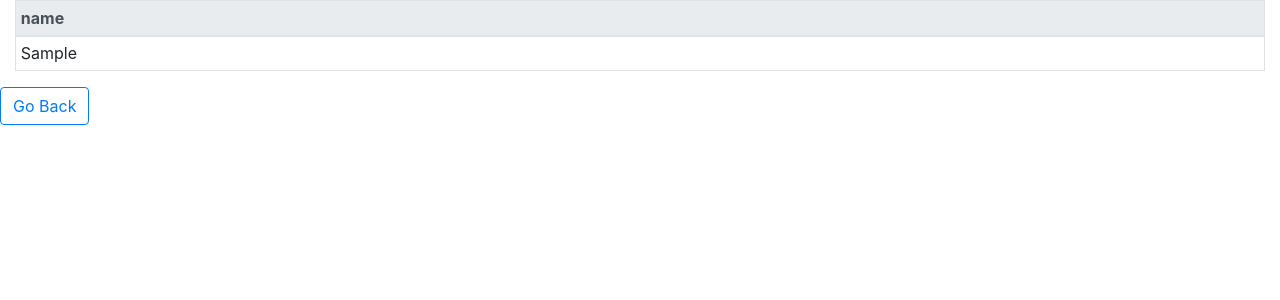
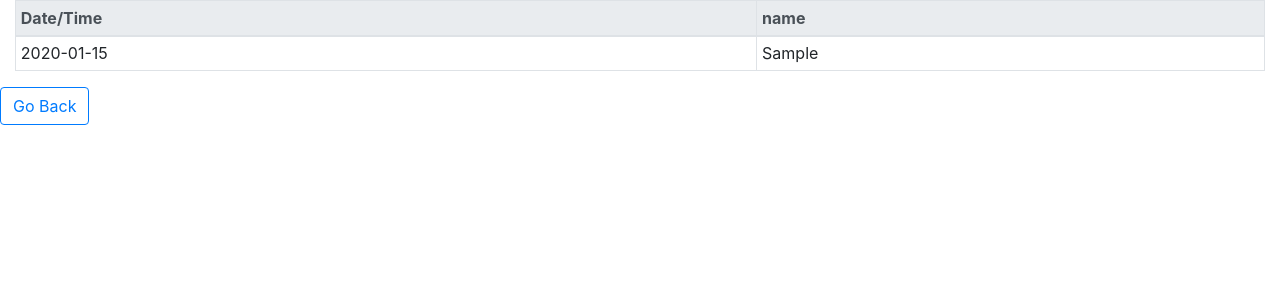
Before and after one commit to prowler0305/network_health_app, a Flask app: template neh_api/templates/network_health/svt_test_details.html in a window 1280 px wide. Shown: the part 56-356 px from the top of the page. Run offline with Flask 2, Linux system fonts and the light colour scheme; the template is opened without the code that fills it: most values are stand-ins (such as "Sample title", 1, 10 or a date in 2020); parts of the project's set-up code (start-up, migrations or seed data) failed here and were passed over; some libraries are stand-ins or nearby versions.

Commit message:
Put Date/Time column on Web page as first column, adjust backend data field manipulation for success/failure fields and add Overall_Success field should display a thumbs up or thumbs down glyphicon.

```diff
--- a/neh_api/templates/network_health/svt_test_details.html
+++ b/neh_api/templates/network_health/svt_test_details.html
@@ -44,7 +44,8 @@
             <table class="table table-bordered table-sm table-hover text-nowrap">
                 <thead class="thead-light">
                 <tr>
-                    {% for key in svt_list_tc_details[0].keys() %}
+                    <th>Date/Time</th>
+                    {% for key in svt_list_tc_details[0].keys() if key != 'Date/Time' %}
                         <th>{{key}}</th>
                     {% endfor %}
                 </tr>
@@ -52,8 +53,12 @@
                 <tbody>
                     {% for svt_tc_details_dicts in svt_list_tc_details %}
                         <tr>
-                            {% for test_key, test_data in svt_tc_details_dicts.items() %}
-                                {% if test_key == 'UEA_Success' or test_key == 'UEB_Success' %}
+                            <td>
+                                {{svt_tc_details_dicts['Date/Time']}}
+                            </td>
+                            {% for test_key, test_data in svt_tc_details_dicts.items() if test_key != 'Date/Time' %}
+
+                                {% if test_key == 'UEA_Success' or test_key == 'UEB_Success' or 'Overall_Success' %}
                                     {% if test_data == 'success' %}
                                     <td>
                                         <span style="color: green"><i class="fas fa-thumbs-up"></i></span>
```
Also changed, not shown: neh_apps/network_health/svt_test_details.py (+10 -2 lines).
